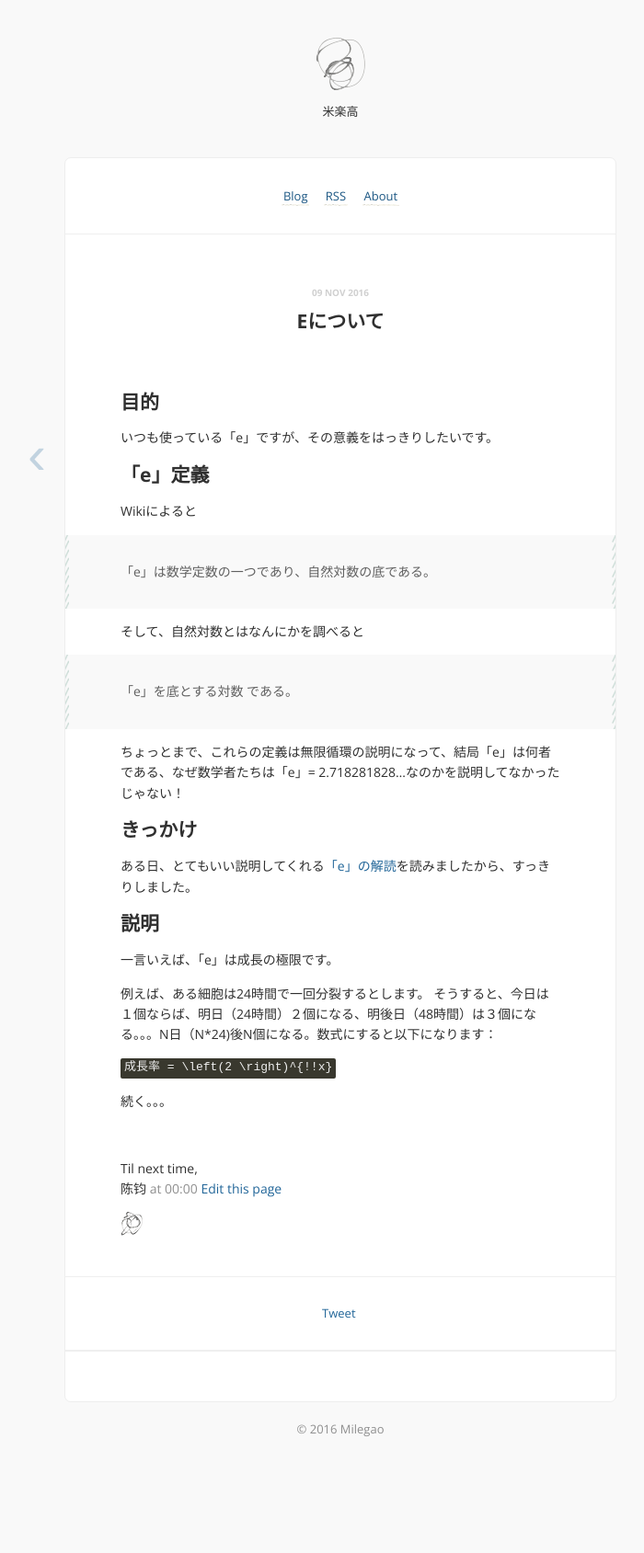
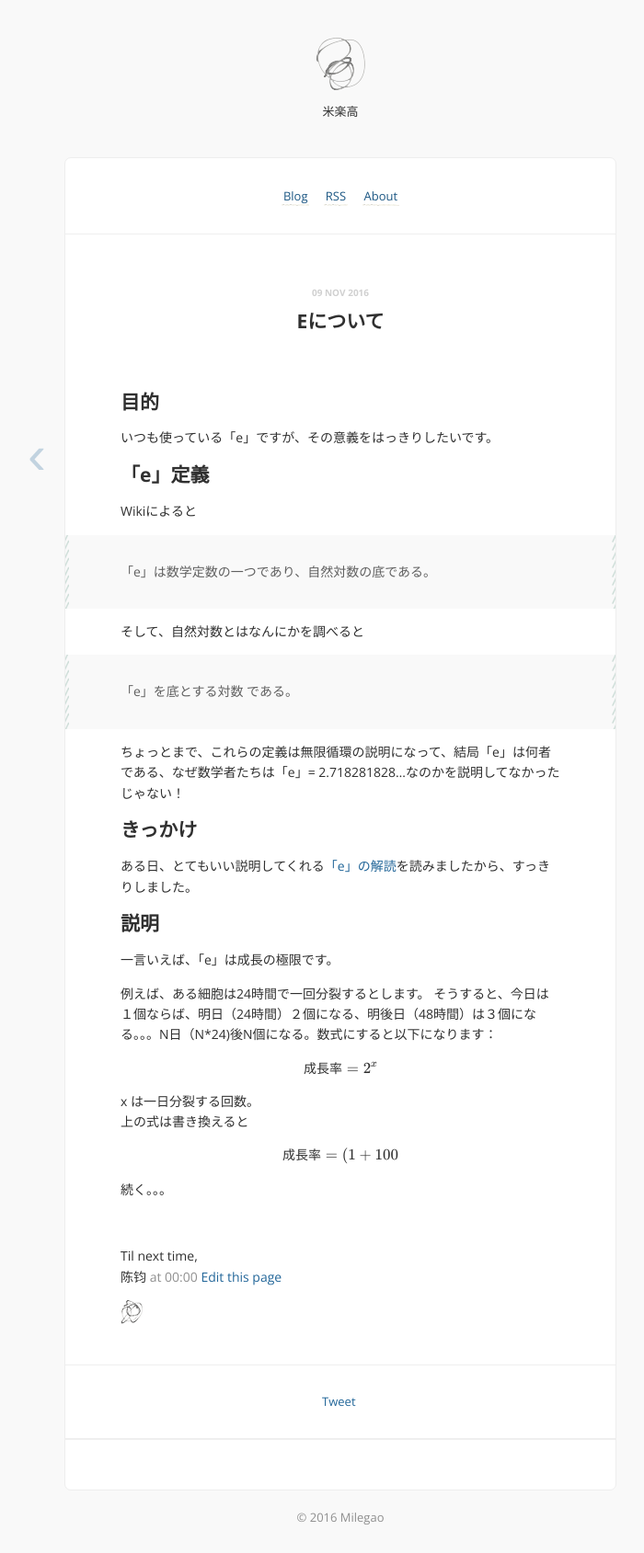
Before and after one commit to garycruise/garycruise.github.com, a Jekyll site: the page built from _posts/2016-11-09-mathematical-constant-e.md, in a window 1280 px wide. Shown: the whole page at 92% size, without its empty margins (270-970 px from the left). Built offline with Jekyll 4.4.1, drawn with Linux system fonts in a browser that asks for light colours; formulas are drawn with MathJax 3; comment, search, counter and statistics services are not loaded; before the commit the page ends 1594 px from its top, so only the background shows below that.

Commit message:
Change settings

````diff
--- a/_includes/head.html
+++ b/_includes/head.html
@@ -8,6 +8,7 @@
 <script src='{{ site.url }}/javascripts/pd.js' type='text/javascript'></script>
 <script src='{{ site.url }}/javascripts/basics.js' type='text/javascript'></script>
 <script type="text/javascript" src="https://www.google.com/jsapi"></script>
+<script type="text/javascript" src="https://cdn.mathjax.org/mathjax/latest/MathJax.js?config=TeX-AMS-MML_HTMLorMML"></script>
 <script async src="https://pagead2.googlesyndication.com/pagead/js/adsbygoogle.js"></script>
 <!-- - -->
 <meta content='width=device-width, initial-scale=1.0, user-scalable=no' name='viewport'>
--- a/_posts/2016-11-09-mathematical-constant-e.md
+++ b/_posts/2016-11-09-mathematical-constant-e.md
@@ -7,22 +7,33 @@ tags:
 
 ## 目的
 いつも使っている「e」ですが、その意義をはっきりしたいです。
+
 ## 「e」定義
 Wikiによると
+
 >「e」は数学定数の一つであり、自然対数の底である。<br>
 
 そして、自然対数とはなんにかを調べると
+
 >「e」を底とする対数 である。
 
 ちょっとまで、これらの定義は無限循環の説明になって、結局「e」は何者である、なぜ数学者たちは「e」= 2.718281828...なのかを説明してなかったじゃない！
+
 ## きっかけ
 ある日、とてもいい説明してくれる[「e」の解読](https://betterexplained.com/articles/an-intuitive-guide-to-exponential-functions-e/)を読みましたから、すっきりしました。
+
 ## 説明
 一言いえば、「e」は成長の極限です。
 
 例えば、ある細胞は24時間で一回分裂するとします。
-そうすると、今日は１個ならば、明日（24時間）２個になる、明後日（48時間）は３個になる。。。N日（N*24)後N個になる。数式にすると以下になります：
-```math
-成長率 = \left(2 \right)^{!!x}
-```
+そうすると、今日は１個ならば、明日（24時間）２個になる、明後日（48時間）は３個になる。。。N日（N*24)後N個になる。数式にすると以下になります：<br>
+
+$$成長率 = 2^x$$
+
+x は一日分裂する回数。<br>
+上の式は書き換えると<br>
+
+$$成長率 = (1 + 100%)^x$$
+
+
 続く。。。
````
